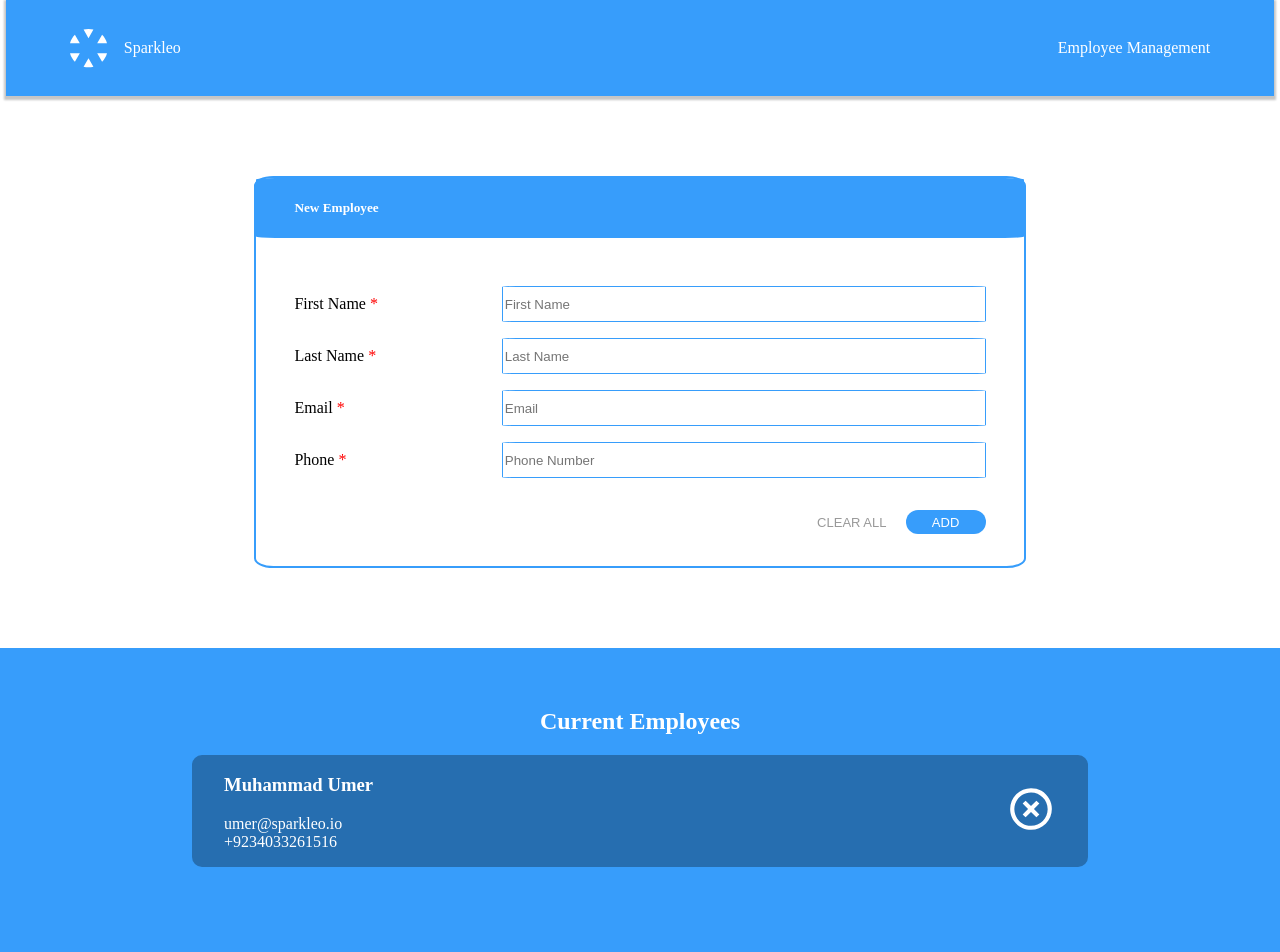
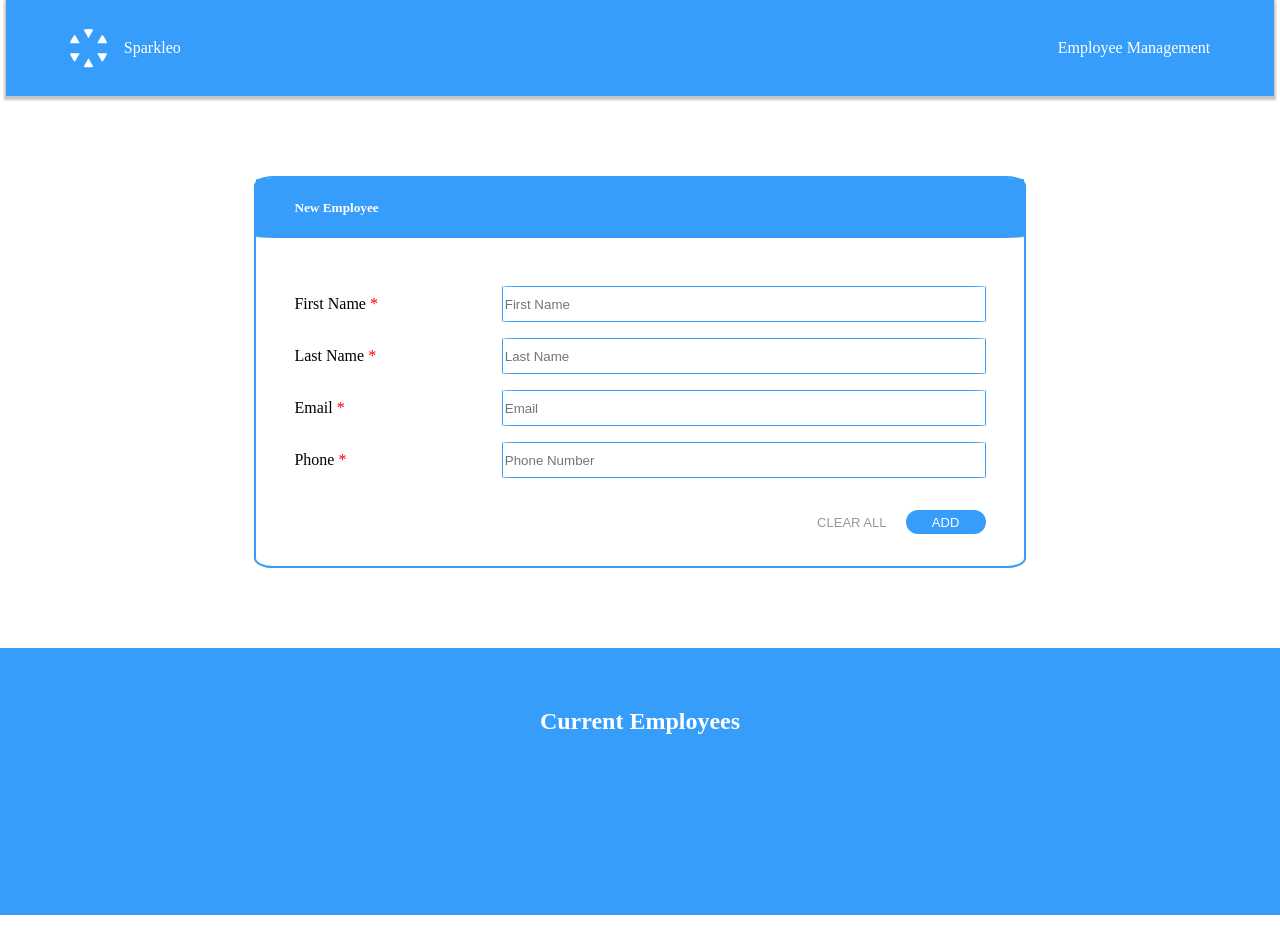
Before and after one commit to Sajeelzafar/WebDevSparkleo, a React (Create React App) app: page / in a window 1280 px wide. Shown: the top 952 px of the page. After the commit the page ends 915 px from the top, so only its background shows below. Built offline with nearby package versions, Linux system fonts and the light colour scheme.

Commit message:
Working version of adding and deleting employees

```diff
--- a/src/components/Employee.js
+++ b/src/components/Employee.js
@@ -1,40 +1,38 @@
-import React, { useEffect } from "react";
+import React, { useState } from "react";
 import './stylesandImages/Navbar.css';
 import { v4 as uuidv4 } from 'uuid';
-import { useDispatch, useSelector } from "react-redux";
-import { addAction, readEmployee } from "../redux/employee";
+import { useDispatch } from "react-redux";
+import { addAction } from "../redux/employee";
 
-let fname, lname, email, phone;
+const Addemployee = () => {
+    const dispatch = useDispatch();
+    const [fname, setFname] = useState('');
+    const [lname, setLname] = useState('');
+    const [email, setEmail] = useState('');
+    const [phone, setPhone] = useState('');
 
     const handleChange = (event) => {
         if (event.target.className === 'firstname') {
-        fname = event.target.value;
+            setFname(event.target.value);
         }
         if (event.target.className === 'lastname') {
-        lname = event.target.value;
+            setLname(event.target.value);
         }
         if (event.target.className === 'email') {
-        email = event.target.value;
+            setEmail(event.target.value);
         }
         if (event.target.className === 'phone') {
-        phone = event.target.value;
+            setPhone(event.target.value);
         }
     };
 
     const reset = () => {
-    fname = '';
-    lname = '';
-    email = '';
-    phone = '';
+        setFname('');
+        setLname('');
+        setEmail('');
+        setPhone('');
     }
 
-const Addemployee = () => {
-    const employee = useSelector((state) => state.employeeHandler);
-    const dispatch = useDispatch();
-    useEffect(() => {
-        dispatch(readEmployee());
-        console.log(employee);
-    }, []);
     return(
         <form className="form display">
             <div className="formHeadingContainer">
@@ -56,7 +54,8 @@ const Addemployee = () => {
                 <button className="clearButton" onClick={() => {
                     reset();
                 }}>CLEAR ALL</button>
-                <button className="addButton" onClick={() => {
+                <button className="addButton" onClick={(event) => {
+                    event.preventDefault();
                     let obj = {
                         id: uuidv4(),
                         firstname: fname,
--- a/src/components/EmployeeList.js
+++ b/src/components/EmployeeList.js
@@ -1,23 +1,38 @@
-import React from "react";
+import React, { useEffect } from "react";
 import closeButton from "./stylesandImages/icon.svg"
+import { useDispatch, useSelector } from "react-redux";
+import { readEmployee, removeAction } from "../redux/employee";
 
 const EmployeeList = () => {
+    const dispatch = useDispatch();
+    const employees = useSelector((state) => state.employeeHandler);
+    useEffect(() => {
+        dispatch(readEmployee());
+    }, [employees]);
+
+    const del = (e) => {
+        dispatch(removeAction(e));
+    }
+
     return (
         <div className="employeeList display">
             <h2>Current Employees</h2>
-            <div className="employeeDetails display">
+            {employees.map((employee) => (
+            <div key={employee.id} className="employeeDetails display">
                 <div className="leftSideList display">
                     <ul className="leftSideListItems">
-                        <li><h3>Muhammad Umer</h3></li>
-                        <li>umer@sparkleo.io</li>
-                        <li>+9234033261516</li>
+                        <li><h3>{employee.firstname} {employee.lastname}</h3></li>
+                        <li>{employee.email}</li>
+                        <li>{employee.phone}</li>
                     </ul>
+
                 </div>
                 <div className="rightSideList">
-                    <img alt="close" src={closeButton} ></img>
+                    <img alt="close" src={closeButton} onClick={del.bind(null, employee)} ></img>
                 </div>
 
             </div>
+            ))}
         </div>
 
     )
--- a/src/components/stylesandImages/App.css
+++ b/src/components/stylesandImages/App.css
@@ -101,6 +101,7 @@
   justify-content: space-between;
   padding-left: 2rem;
   padding-right: 2rem;
+  margin-bottom: 2rem;
   background-color: rgb(38, 110, 176);
   width: 65%;
 }
--- a/src/redux/employee.js
+++ b/src/redux/employee.js
@@ -1,14 +1,8 @@
-let initialState = [{
-    firstname: "Saira",
-    lastname: "Rubab",
-    email: "sadew@fs.fdnwo",
-    phone: 321,
-}];
-
 export const addAction = (obj) => {
     return {
         type: 'ADD',
         payload: {
+            id: obj.id,
             firstname: obj.firstname,
             lastname: obj.lastname,
             email: obj.email,
@@ -26,29 +20,31 @@ export const readEmployee = () => {
 export const removeAction = (obj) => {
     return {
         type: 'DELETE',
-        payload: obj.id,
+        payload: obj,
     }
 }
 
 
-const employeeHandler = (state=initialState, action) => {
+const employeeHandler = (state=[], action) => {
     switch(action.type){
-        case 'ADD':
-            console.log(state);
+        case 'ADD': {
             return [...state,
                 {
+                    id: action.payload.id,
                     firstname: action.payload.firstname,
                     lastname: action.payload.lastname,
                     email: action.payload.email,
                     phone: action.payload.phone,
                 }];
+            }
 
-        case 'READ':
+        case 'READ': {
             return state;
-
-        case 'DELETE':
-            return state;
-
+        }
+        case 'DELETE': {
+            let del = state.filter(id => action.payload !== id);
+            return del;
+        }
         default:
             return state;
 
```
Lines whose indentation alone changed are shown as unchanged.
